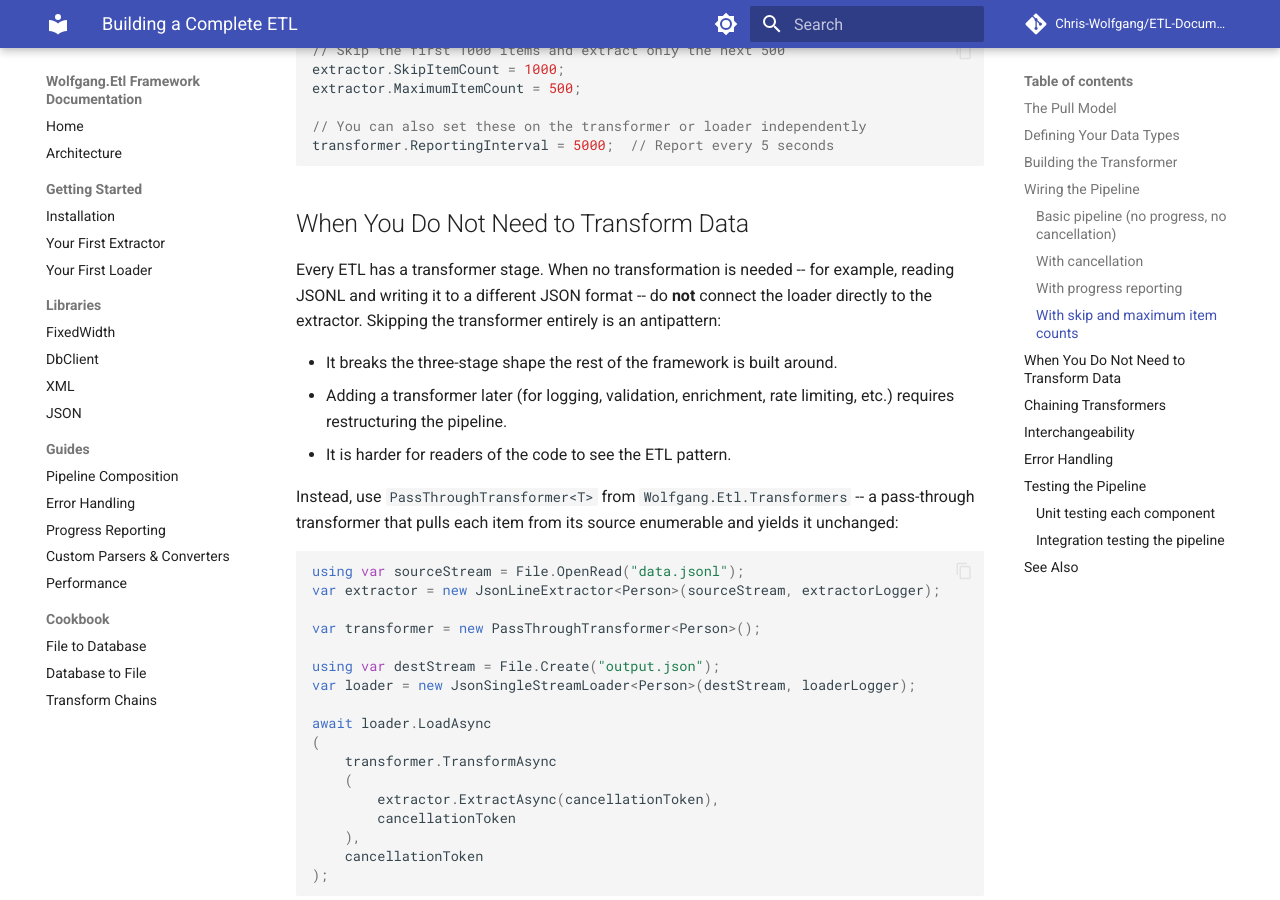
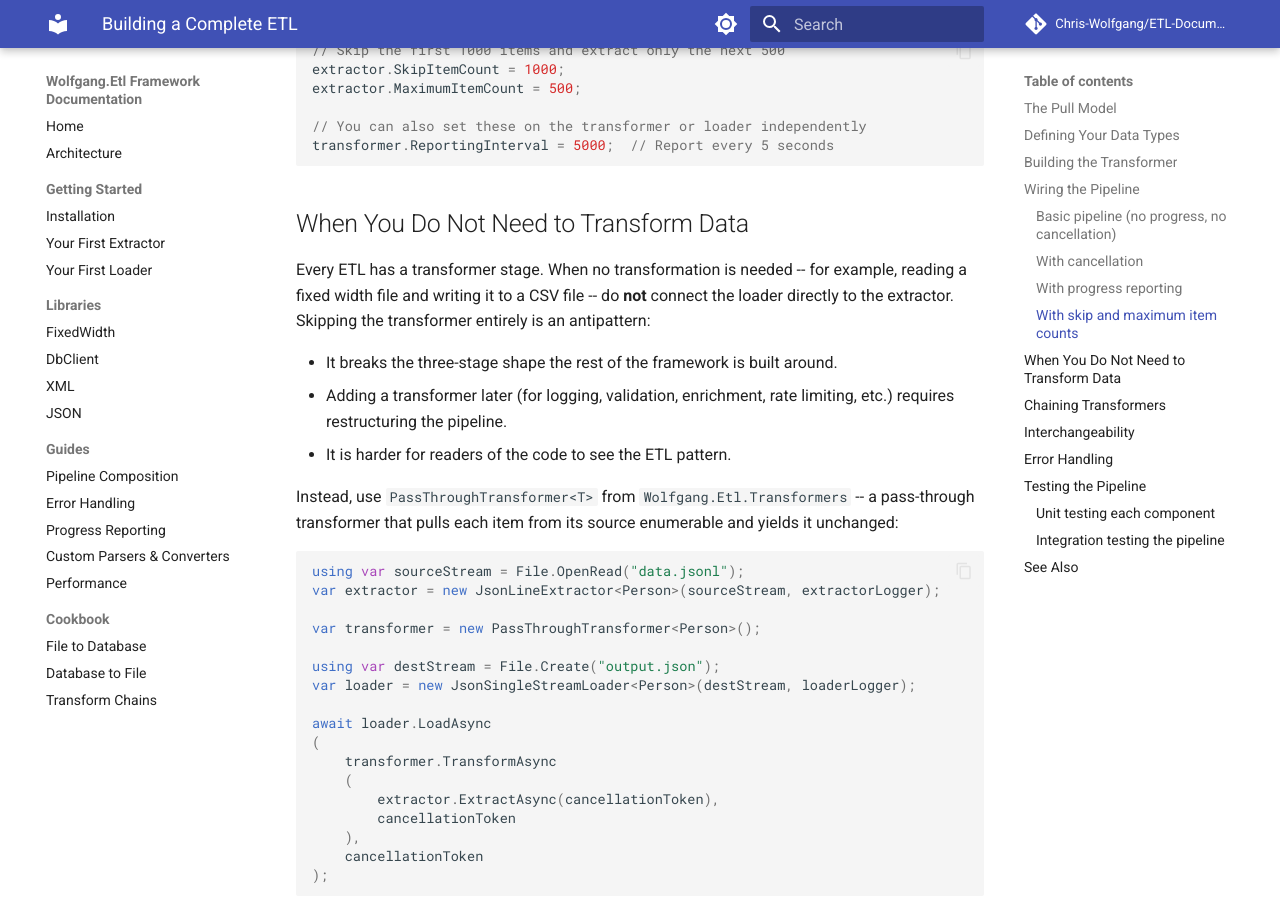
Before and after one commit to Chris-Wolfgang/ETL-Documentation, an MkDocs documentation site: the page built from docs/wiki-original/Building-a-Complete-ETL.md, in a window 1280 px wide and 900 px high, scrolled down 3816 px. Built offline with MkDocs 1.6.1 and Material for MkDocs 9.7.7, drawn with Linux system fonts in a browser that asks for light colours; comment, search, counter and statistics services are not loaded.

Commit message:
Use a cross-format example (fixed-width -> CSV) in "When You Do Not Need to Transform Data"
The illustrative example read "reading JSONL and writing it to a
different JSON format" -- plausible but weak, since a reader can
reasonably argue that switching between JSONL and a JSON array is a
serialization concern that might live inside the loader anyway.

Replace with "reading a fixed width file and writing it to a CSV file",
which is unambiguously a same-record-type, cross-format pass-through
case and maps naturally to the Wolfgang.Etl.FixedWidth and (planned)
CSV libraries.

Co-Authored-By: Claude Opus 4.6 <noreply@anthropic.com>

```diff
--- a/docs/wiki-original/Building-a-Complete-ETL.md
+++ b/docs/wiki-original/Building-a-Complete-ETL.md
@@ -181,7 +181,7 @@ transformer.ReportingInterval = 5000;  // Report every 5 seconds
 
 ## When You Do Not Need to Transform Data
 
-Every ETL has a transformer stage. When no transformation is needed -- for example, reading JSONL and writing it to a different JSON format -- do **not** connect the loader directly to the extractor. Skipping the transformer entirely is an antipattern:
+Every ETL has a transformer stage. When no transformation is needed -- for example, reading a fixed width file and writing it to a CSV file -- do **not** connect the loader directly to the extractor. Skipping the transformer entirely is an antipattern:
 
 - It breaks the three-stage shape the rest of the framework is built around.
 - Adding a transformer later (for logging, validation, enrichment, rate limiting, etc.) requires restructuring the pipeline.
```
